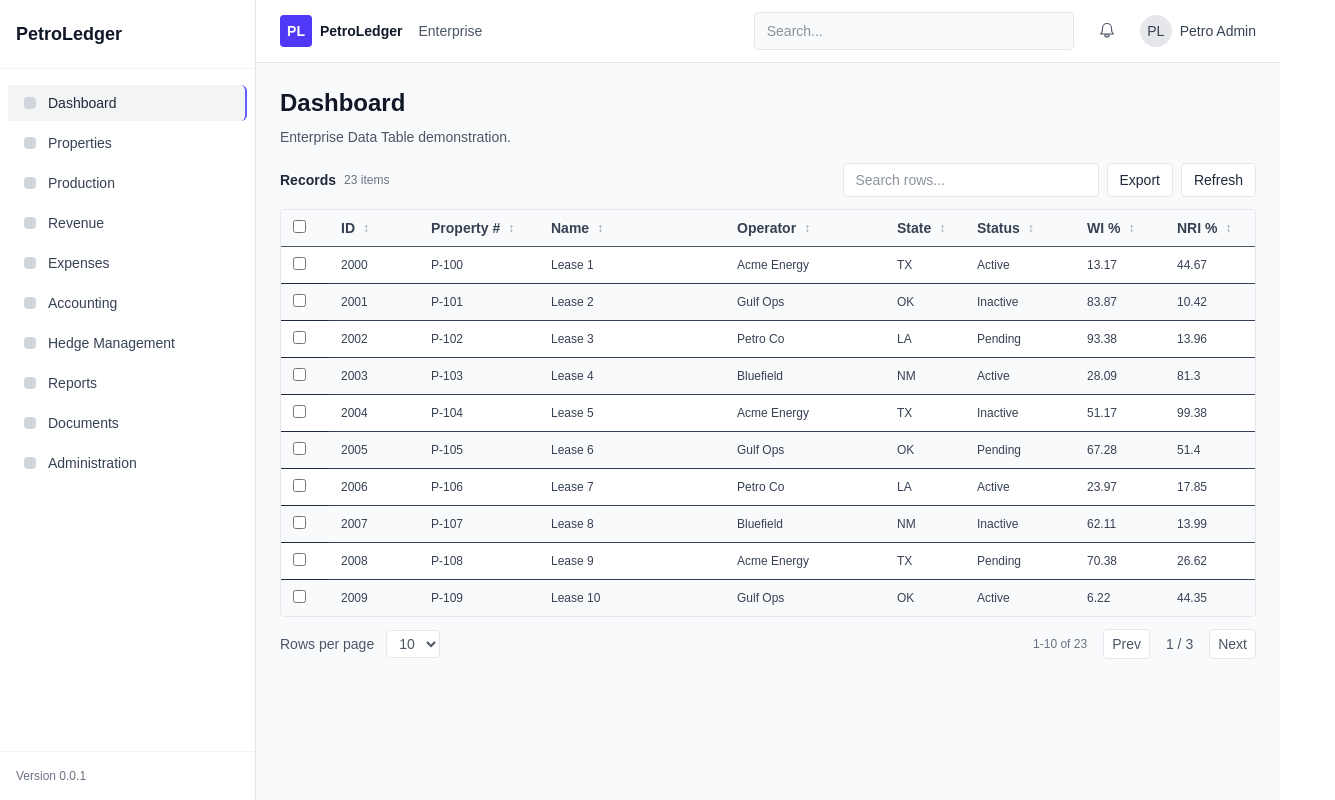
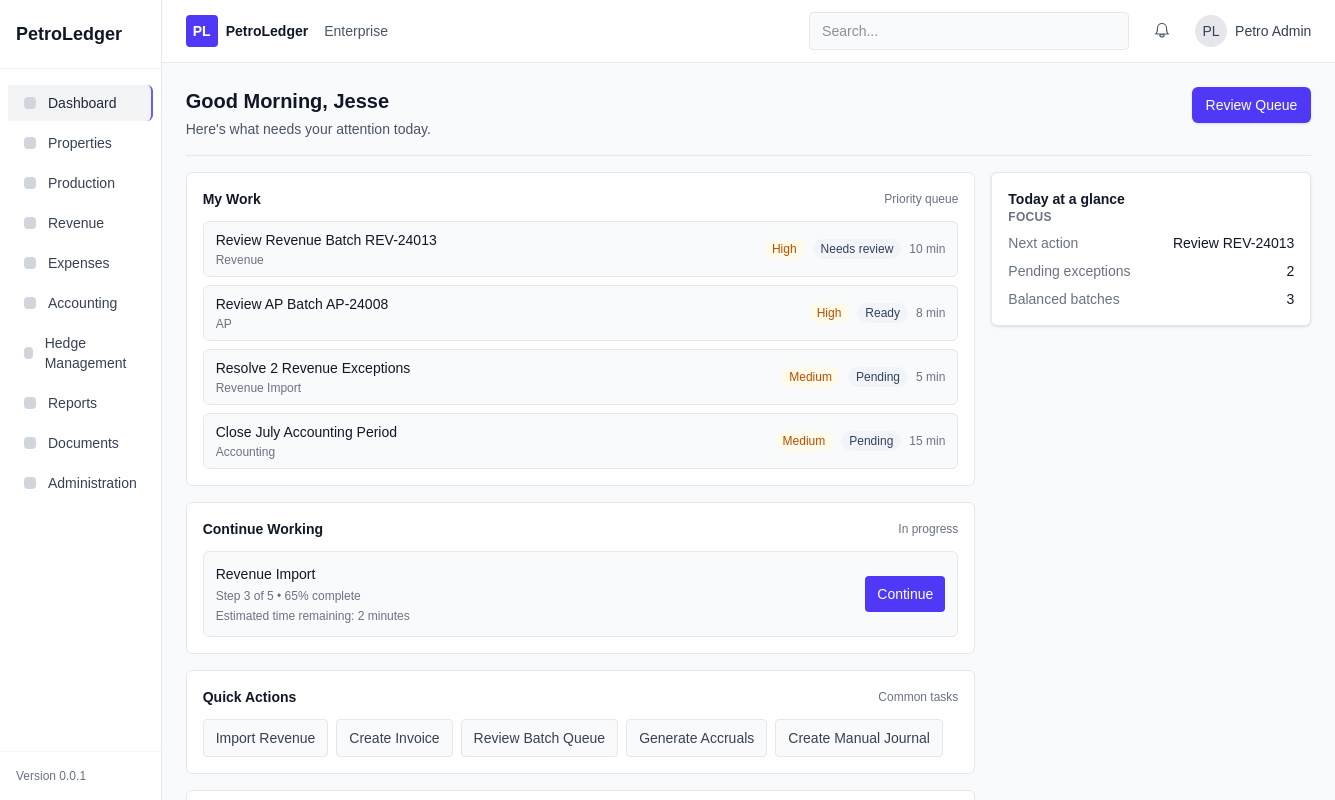
Before and after one commit to jessegarner10-svg/petroledger, a Next.js app: page /dashboard in a window 1280 px wide. Shown: the whole page, 1335 px wide, since content can reach past the window. Built offline with nearby package versions, Linux system fonts and the light colour scheme.

Commit message:
Create Home Work Center

```diff
--- a/src/app/dashboard/page.tsx
+++ b/src/app/dashboard/page.tsx
@@ -1,41 +1,242 @@
-import EnterpriseTable, { Column } from "../../components/EnterpriseTable";
-import { Property } from "../../types/property";
+import Link from "next/link";
+import EnterpriseTable, { type Column } from "../../components/EnterpriseTable";
+import Workspace from "../../components/workspace/Workspace";
+import WorkspaceDetailsPanel from "../../components/workspace/WorkspaceDetailsPanel";
+import WorkspaceHeader from "../../components/workspace/WorkspaceHeader";
 
-const columns: Column<Property>[] = [
-  { key: "id", title: "ID", sortable: true, width: "90px" },
-  { key: "propertyNumber", title: "Property #", sortable: true, width: "120px" },
-  { key: "propertyName", title: "Name", sortable: true },
-  { key: "operator", title: "Operator", sortable: true, width: "160px" },
-  { key: "state", title: "State", sortable: true, width: "80px" },
-  { key: "status", title: "Status", sortable: true, width: "110px" },
-  { key: "workingInterest", title: "WI %", sortable: true, width: "90px" },
-  { key: "netRevenueInterest", title: "NRI %", sortable: true, width: "90px" },
+type WorkItem = {
+  id: string;
+  title: string;
+  priority: string;
+  status: string;
+  module: string;
+  effort: string;
+};
+
+type BatchReadyRow = {
+  id: string;
+  batch: string;
+  source: string;
+  period: string;
+  createdBy: string;
+  status: string;
+  debit: string;
+  credit: string;
+  balanced: string;
+};
+
+type ActivityItem = {
+  id: string;
+  title: string;
+  time: string;
+};
+
+const workItems: WorkItem[] = [
+  {
+    id: "rev-24013",
+    title: "Review Revenue Batch REV-24013",
+    priority: "High",
+    status: "Needs review",
+    module: "Revenue",
+    effort: "10 min",
+  },
+  {
+    id: "ap-24008",
+    title: "Review AP Batch AP-24008",
+    priority: "High",
+    status: "Ready",
+    module: "AP",
+    effort: "8 min",
+  },
+  {
+    id: "exceptions",
+    title: "Resolve 2 Revenue Exceptions",
+    priority: "Medium",
+    status: "Pending",
+    module: "Revenue Import",
+    effort: "5 min",
+  },
+  {
+    id: "period",
+    title: "Close July Accounting Period",
+    priority: "Medium",
+    status: "Pending",
+    module: "Accounting",
+    effort: "15 min",
+  },
 ];
 
-const sampleRows: Property[] = Array.from({ length: 23 }).map((_, i) => ({
-  id: String(2000 + i),
-  propertyNumber: `P-${100 + i}`,
-  propertyName: `Lease ${i + 1}`,
-  operator: [`Acme Energy`, `Gulf Ops`, `Petro Co`, `Bluefield`][i % 4],
-  state: ["TX", "OK", "LA", "NM"][i % 4],
-  county: `County ${((i % 6) + 1)}`,
-  propertyType: i % 2 === 0 ? "Lease" : "Unit",
-  workingInterest: Math.round((Math.random() * 100) * 100) / 100,
-  netRevenueInterest: Math.round((Math.random() * 100) * 100) / 100,
-  status: i % 3 === 0 ? "Active" : i % 3 === 1 ? "Inactive" : "Pending",
-  createdAt: new Date().toISOString(),
-  updatedAt: new Date().toISOString(),
-}));
+const readyToPostRows: BatchReadyRow[] = [
+  {
+    id: "1",
+    batch: "REV-24013",
+    source: "Revenue",
+    period: "July 2026",
+    createdBy: "M. Alvarez",
+    status: "Ready",
+    debit: "$1,248,500.00",
+    credit: "$1,248,500.00",
+    balanced: "Yes",
+  },
+  {
+    id: "2",
+    batch: "AP-24008",
+    source: "AP",
+    period: "July 2026",
+    createdBy: "R. Bell",
+    status: "Ready",
+    debit: "$98,420.00",
+    credit: "$98,420.00",
+    balanced: "Yes",
+  },
+  {
+    id: "3",
+    batch: "MN-24022",
+    source: "Manual",
+    period: "July 2026",
+    createdBy: "S. Peters",
+    status: "Ready",
+    debit: "$12,500.00",
+    credit: "$12,500.00",
+    balanced: "Yes",
+  },
+];
+
+const recentActivity: ActivityItem[] = [
+  { id: "1", title: "Revenue Batch REV-24013 created", time: "10 min ago" },
+  { id: "2", title: "Invoice AP-24008 approved", time: "24 min ago" },
+  { id: "3", title: "Journal JE-1052 posted", time: "1 hr ago" },
+  { id: "4", title: "Property North Fork Unit updated", time: "2 hr ago" },
+];
+
+const readyToPostColumns: Column<BatchReadyRow>[] = [
+  { key: "batch", title: "Batch", sortable: true, width: "110px" },
+  { key: "source", title: "Source", sortable: true, width: "90px" },
+  { key: "period", title: "Period", sortable: true, width: "100px" },
+  { key: "createdBy", title: "Created By", sortable: true, width: "120px" },
+  { key: "status", title: "Status", sortable: true, width: "90px" },
+  { key: "debit", title: "Debit", sortable: true, width: "110px", align: "right" },
+  { key: "credit", title: "Credit", sortable: true, width: "110px", align: "right" },
+  { key: "balanced", title: "Balanced", sortable: true, width: "90px" },
+];
+
+const quickActions = [
+  { label: "Import Revenue", href: "/revenue/import" },
+  { label: "Create Invoice", href: "/expenses" },
+  { label: "Review Batch Queue", href: "/accounting/batches" },
+  { label: "Generate Accruals", href: "/accounting" },
+  { label: "Create Manual Journal", href: "/accounting" },
+];
 
 export default function DashboardPage() {
   return (
-    <div className="max-w-6xl">
-      <h1 className="text-2xl font-semibold text-gray-900 mb-2">Dashboard</h1>
-      <p className="text-gray-600 mb-4">Enterprise Data Table demonstration.</p>
+    <Workspace
+      header={
+        <WorkspaceHeader
+          title="Good Morning, Jesse"
+          subtitle="Here's what needs your attention today."
+          primaryAction={
+            <Link href="/accounting/batches" className="inline-flex items-center rounded-md bg-indigo-600 px-3.5 py-2 text-sm font-medium text-white shadow-sm transition hover:bg-indigo-700">
+              Review Queue
+            </Link>
+          }
+        />
+      }
+      detailsPanel={
+        <WorkspaceDetailsPanel
+          title="Today at a glance"
+          sections={[
+            {
+              title: "Focus",
+              items: [
+                { label: "Next action", value: "Review REV-24013" },
+                { label: "Pending exceptions", value: "2" },
+                { label: "Balanced batches", value: "3" },
+              ],
+            },
+          ]}
+        />
+      }
+    >
+      <div className="space-y-4">
+        <section className="rounded-md border border-gray-200 bg-white p-4">
+          <div className="mb-3 flex items-center justify-between">
+            <h2 className="text-sm font-semibold text-gray-900">My Work</h2>
+            <span className="text-xs text-gray-500">Priority queue</span>
+          </div>
+          <div className="space-y-2">
+            {workItems.map((item) => (
+              <div key={item.id} className="flex flex-wrap items-center justify-between gap-3 rounded-md border border-gray-200 bg-gray-50 px-3 py-2 text-sm text-gray-700">
+                <div>
+                  <div className="font-medium text-gray-900">{item.title}</div>
+                  <div className="mt-0.5 text-xs text-gray-500">{item.module}</div>
+                </div>
+                <div className="flex flex-wrap items-center gap-2 text-xs">
+                  <span className="rounded-full bg-amber-50 px-2 py-0.5 text-amber-700">{item.priority}</span>
+                  <span className="rounded-full bg-slate-100 px-2 py-0.5 text-slate-700">{item.status}</span>
+                  <span className="text-gray-500">{item.effort}</span>
+                </div>
+              </div>
+            ))}
+          </div>
+        </section>
 
-      <section className="p-0">
-        <EnterpriseTable<Property> columns={columns} data={sampleRows} rowKey="id" initialPageSize={10} />
-      </section>
-    </div>
+        <section className="rounded-md border border-gray-200 bg-white p-4">
+          <div className="mb-3 flex items-center justify-between">
+            <h2 className="text-sm font-semibold text-gray-900">Continue Working</h2>
+            <span className="text-xs text-gray-500">In progress</span>
+          </div>
+          <div className="rounded-md border border-gray-200 bg-gray-50 p-3">
+            <div className="flex flex-wrap items-center justify-between gap-3">
+              <div>
+                <div className="text-sm font-medium text-gray-900">Revenue Import</div>
+                <div className="mt-1 text-xs text-gray-500">Step 3 of 5 • 65% complete</div>
+                <div className="mt-1 text-xs text-gray-500">Estimated time remaining: 2 minutes</div>
+              </div>
+              <Link href="/revenue/import" className="rounded bg-indigo-600 px-3 py-2 text-sm font-medium text-white">
+                Continue
+              </Link>
+            </div>
+          </div>
+        </section>
+
+        <section className="rounded-md border border-gray-200 bg-white p-4">
+          <div className="mb-3 flex items-center justify-between">
+            <h2 className="text-sm font-semibold text-gray-900">Quick Actions</h2>
+            <span className="text-xs text-gray-500">Common tasks</span>
+          </div>
+          <div className="flex flex-wrap gap-2">
+            {quickActions.map((action) => (
+              <Link key={action.label} href={action.href} className="rounded border border-gray-200 bg-gray-50 px-3 py-2 text-sm text-gray-700 transition hover:bg-gray-100">
+                {action.label}
+              </Link>
+            ))}
+          </div>
+        </section>
+
+        <section className="rounded-md border border-gray-200 bg-white p-4">
+          <div className="mb-3 flex items-center justify-between">
+            <h2 className="text-sm font-semibold text-gray-900">Ready to Post</h2>
+            <span className="text-xs text-gray-500">Balanced drafts</span>
+          </div>
+          <EnterpriseTable<BatchReadyRow> columns={readyToPostColumns} data={readyToPostRows} rowKey="id" initialPageSize={10} pageSizeOptions={[10]} />
+        </section>
+
+        <section className="rounded-md border border-gray-200 bg-white p-4">
+          <div className="mb-3 flex items-center justify-between">
+            <h2 className="text-sm font-semibold text-gray-900">Recent Activity</h2>
+            <span className="text-xs text-gray-500">Latest updates</span>
+          </div>
+          <div className="space-y-2">
+            {recentActivity.map((item) => (
+              <div key={item.id} className="flex items-center justify-between rounded-md border border-gray-200 bg-gray-50 px-3 py-2 text-sm text-gray-700">
+                <span>{item.title}</span>
+                <span className="text-xs text-gray-500">{item.time}</span>
+              </div>
+            ))}
+          </div>
+        </section>
+      </div>
+    </Workspace>
   );
 }
```
